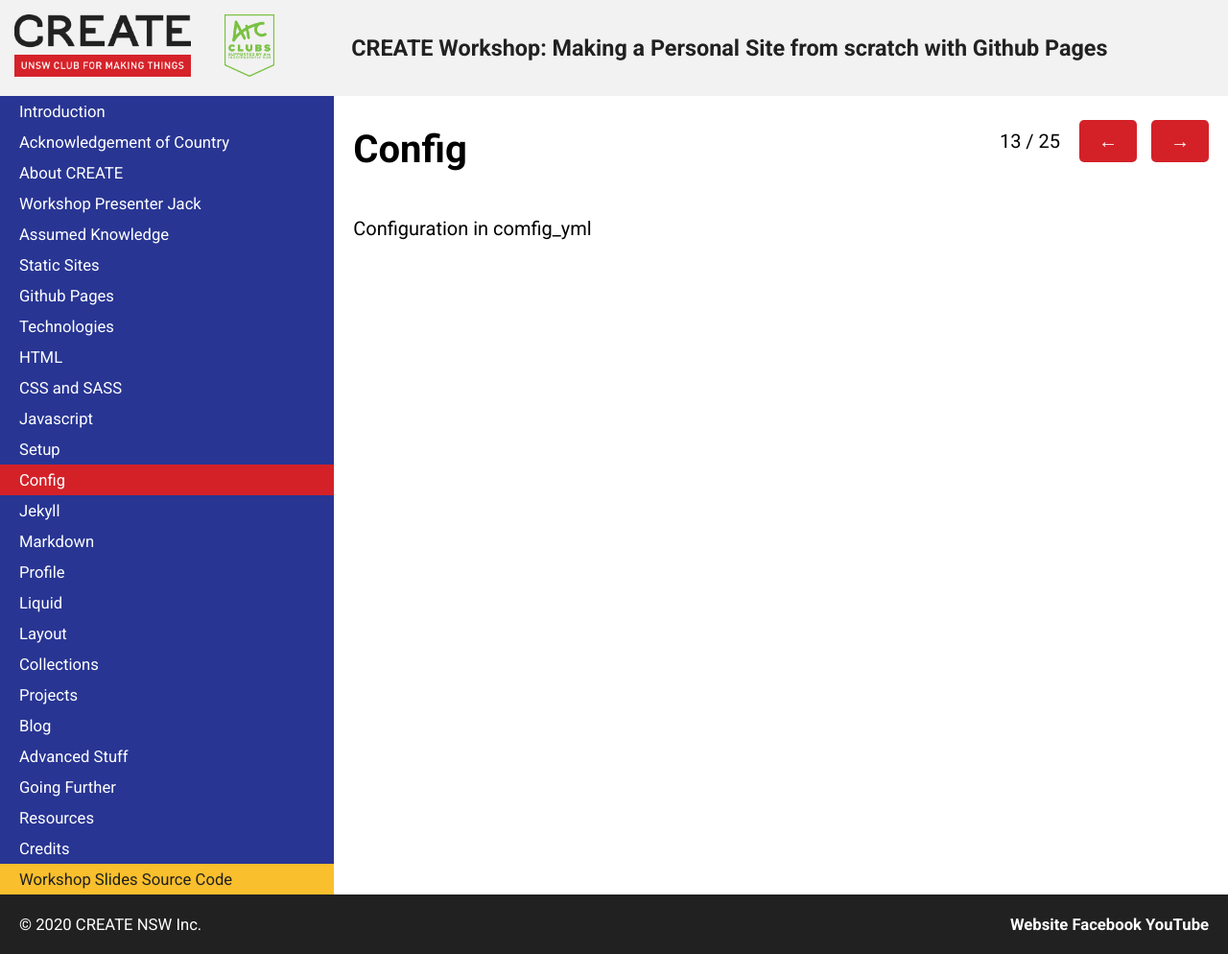
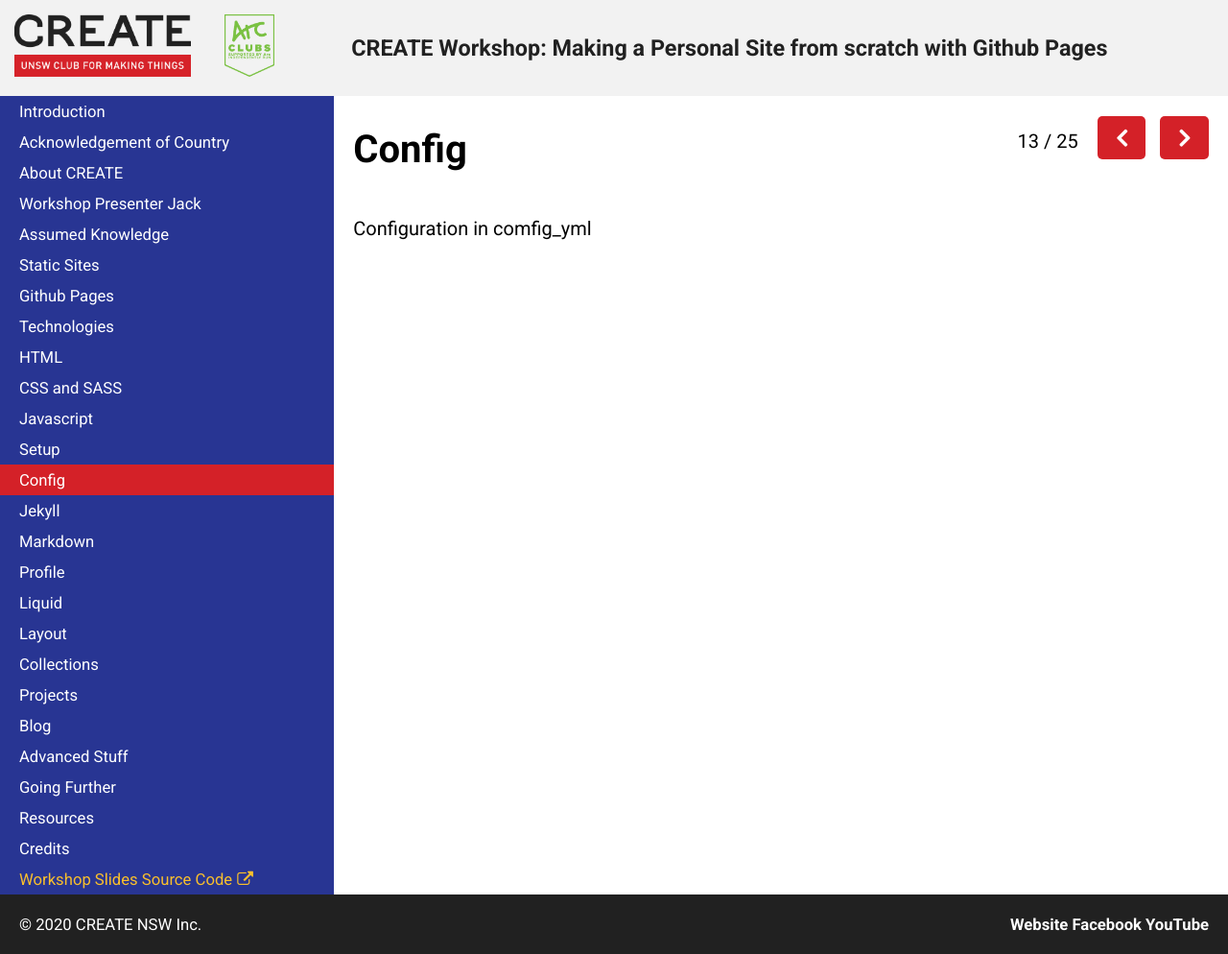
Before and after one commit to CreateUNSW/github-pages-workshop, a Jekyll site: the page built from __slides/Config.md, in a window 1280 px wide. Shown: the whole page at 96% size. Built offline with Jekyll 4.4.1, drawn with Linux system fonts in a browser that asks for light colours.

Commit message:
include fontawesome

```diff
--- a/_includes/head.html
+++ b/_includes/head.html
@@ -3,6 +3,7 @@
     <meta name="viewport" content="width=device-width, initial-scale=1">
     <link rel="icon" type="image/png" href="{{ site.favicon | relative_url }}" />
     <link href="https://fonts.googleapis.com/css?family=Roboto:100,300,400,500,700,900" rel="stylesheet">
+    <link rel="stylesheet" href="https://cdnjs.cloudflare.com/ajax/libs/font-awesome/4.7.0/css/font-awesome.min.css">
     <link rel="stylesheet" href="{{ site.baseurl }}/lib/prism.css">
     <link rel="stylesheet" href="{{ site.baseurl }}/css/main.css">
     <script src="https://code.jquery.com/jquery-3.5.1.slim.min.js"></script>
--- a/css/main.scss
+++ b/css/main.scss
@@ -314,10 +314,11 @@ footer {
 
 // custom color for source code option
 .source-code {
-    background-color: $create-yellow;
-    color: $create-black!important;
-    &:hover {
-        background-color: darken($create-yellow, 10%);
+    color: $create-yellow!important;
+    &:after {
+        content: "\f08e";
+        font-family: FontAwesome;
+        padding-left: 5px;
     }
 }
 
@@ -383,14 +384,22 @@ footer {
         }
     }
 
+    a {
+        font-weight: bold;
+        font-size: 30px;
+        padding: 5px 20px;
+    }
+
     #forward {
         &:before {
-            content: '→';
+            content: '\f105';
+            font-family: FontAwesome;
         }
     }
     #back {
         &:before {
-            content: '←';
+            content: '\f104';
+            font-family: FontAwesome;
         }
     }
 }
```
